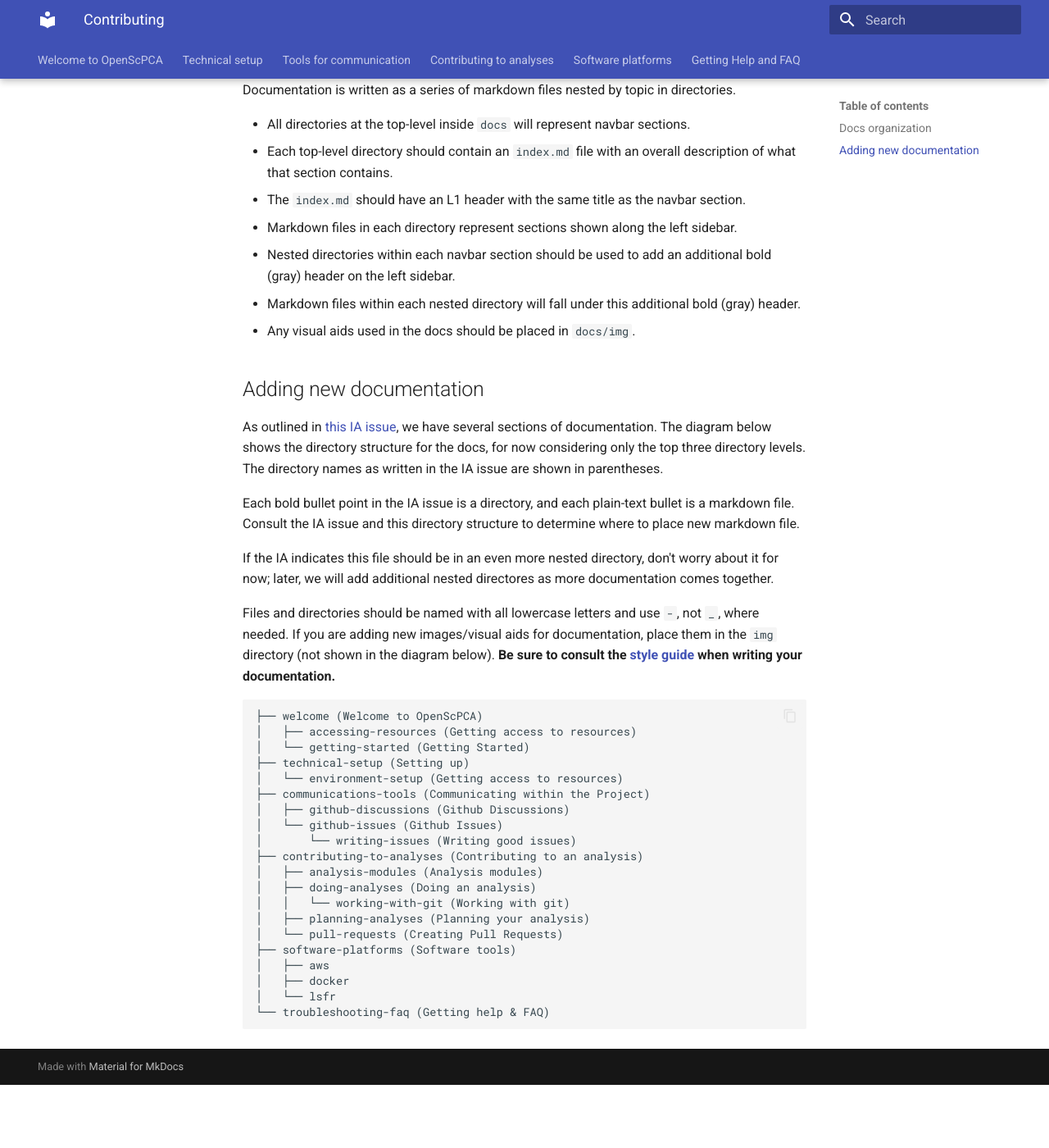
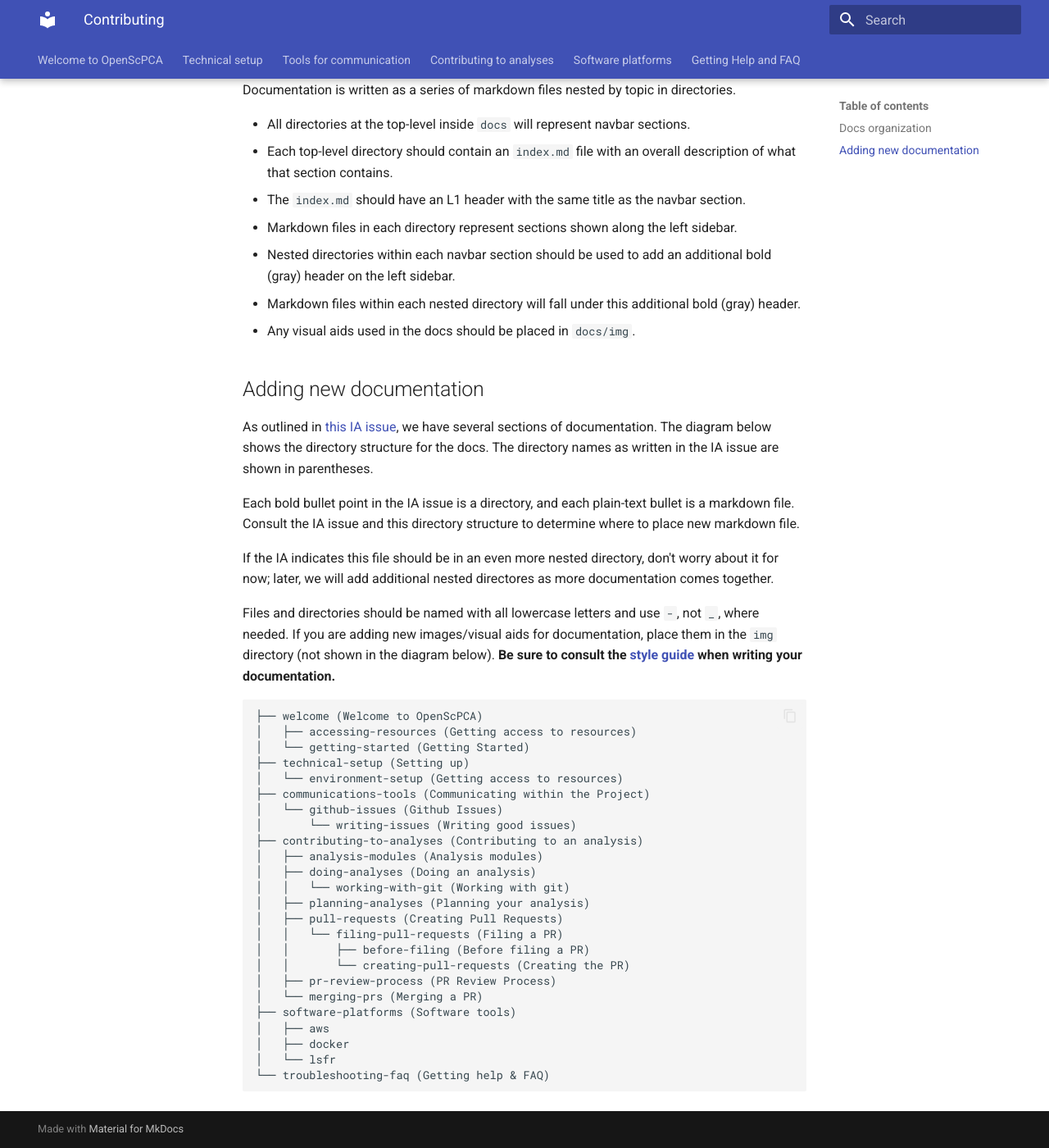
Before and after one commit to AlexsLemonade/OpenScPCA-analysis, an MkDocs documentation site: the page built from docs/contributing.md, in a window 1280 px wide and 1400 px high, scrolled down 565 px. Shown: the whole window at 82% size. Built offline with MkDocs 1.6.1 and Material for MkDocs 9.7.7, drawn with Linux system fonts in a browser that asks for light colours; before the commit the page ends 1888 px from its top, so only the background shows below that.

Commit message:
directory structure updates

```diff
--- a/docs/contributing.md
+++ b/docs/contributing.md
@@ -31,7 +31,7 @@ Documentation is written as a series of markdown files nested by topic in direct
 ## Adding new documentation
 
 As outlined in [this IA issue](https://github.com/AlexsLemonade/OpenScPCA-analysis/issues/61), we have several sections of documentation.
-The diagram below shows the directory structure for the docs, for now considering only the top three directory levels.
+The diagram below shows the directory structure for the docs.
 The directory names as written in the IA issue are shown in parentheses.
 
 Each bold bullet point in the IA issue is a directory, and each plain-text bullet is a markdown file.
@@ -50,7 +50,6 @@ If you are adding new images/visual aids for documentation, place them in the `i
 ├── technical-setup (Setting up)
 │   └── environment-setup (Getting access to resources)
 ├── communications-tools (Communicating within the Project)
-│   ├── github-discussions (Github Discussions)
 │   └── github-issues (Github Issues)
 │       └── writing-issues (Writing good issues)
 ├── contributing-to-analyses (Contributing to an analysis)
@@ -58,7 +57,12 @@ If you are adding new images/visual aids for documentation, place them in the `i
 │   ├── doing-analyses (Doing an analysis)
 │   │   └── working-with-git (Working with git)
 │   ├── planning-analyses (Planning your analysis)
-│   └── pull-requests (Creating Pull Requests)
+│   ├── pull-requests (Creating Pull Requests)
+│   │   └── filing-pull-requests (Filing a PR)
+│   │       ├── before-filing (Before filing a PR)
+│   │       └── creating-pull-requests (Creating the PR)
+│   ├── pr-review-process (PR Review Process)
+│   └── merging-prs (Merging a PR)
 ├── software-platforms (Software tools)
 │   ├── aws
 │   ├── docker
```
